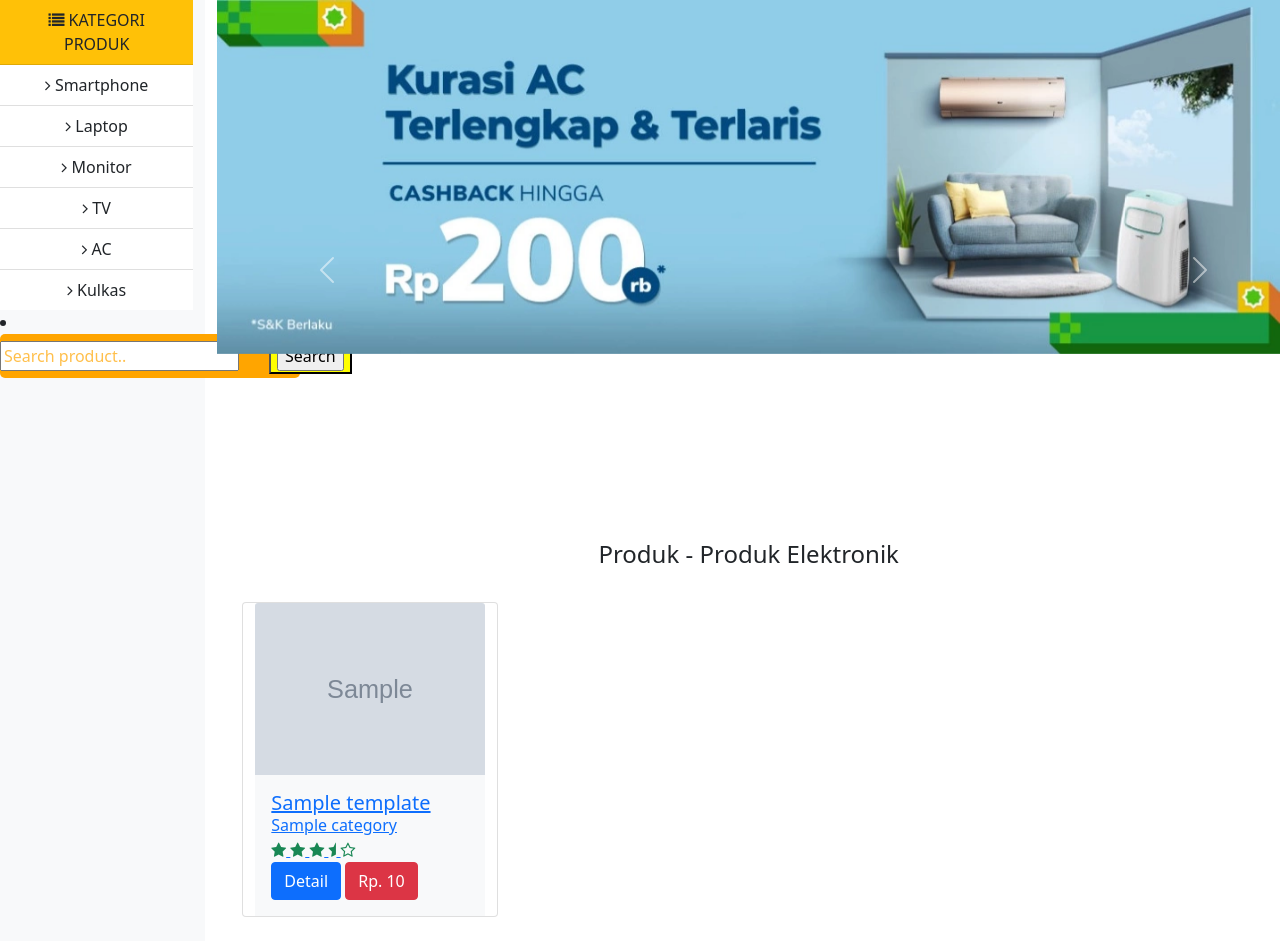
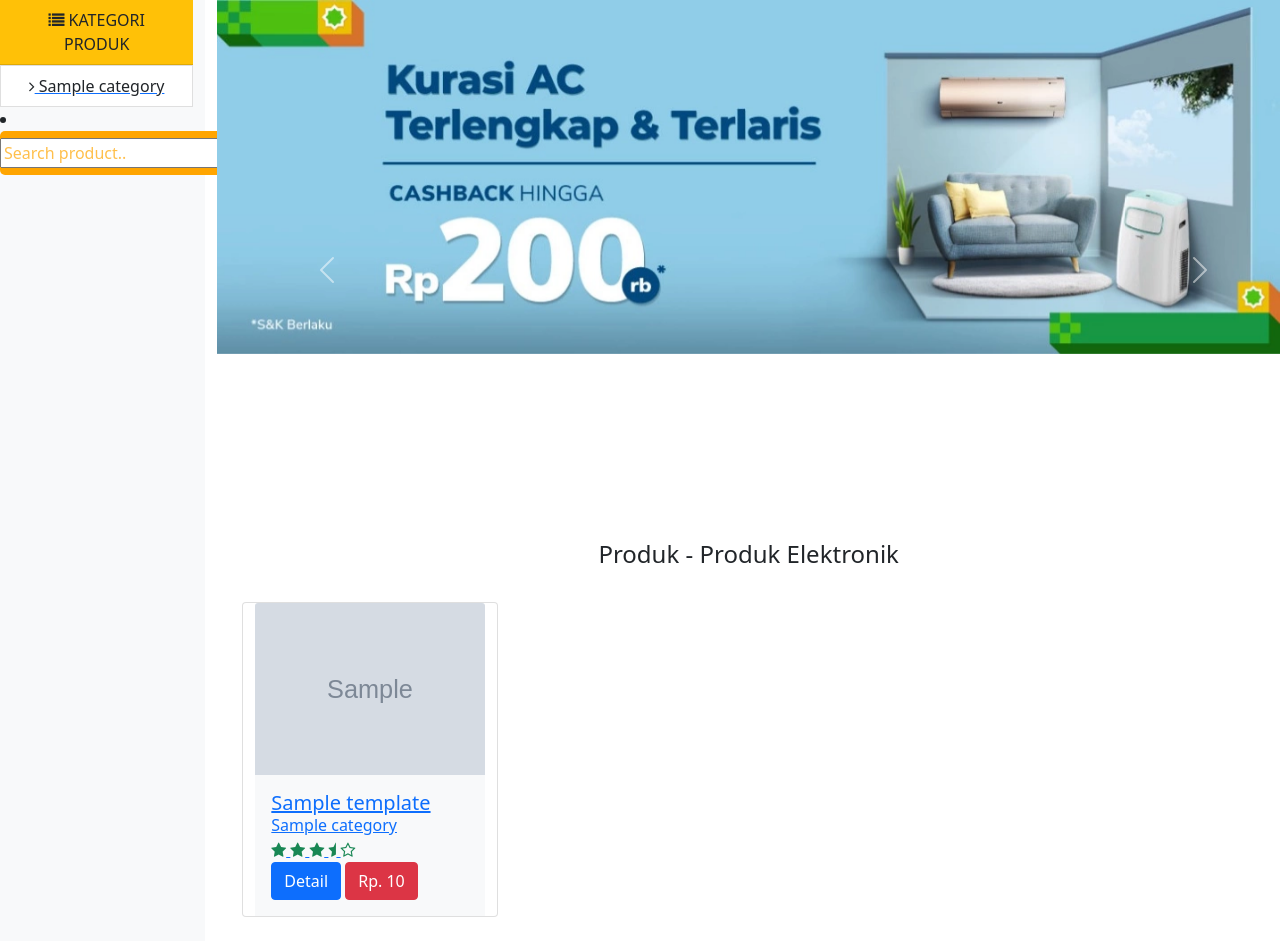
Before and after one commit to Invirent/samseng_ecommerce, a PHP site: page /php/product_listing.php in a window 1280 px wide. Shown: the part 85-1026 px from the top of the page. Run offline with PHP 8.4, Linux system fonts and the light colour scheme; tables that the repository leaves empty or names only in its code hold one stand-in row (values such as "Sample post"); grey boxes marked "Sample" are stand-in pictures; some web fonts are replaced.

Commit message:
[Add] Product Category Filter

```diff
--- a/php/product_listing.php
+++ b/php/product_listing.php
@@ -6,6 +6,15 @@
         $search = "WHERE product_template.name LIKE '%".$_GET['search']."%'";
     }else{
         $search = "";
+    }
+
+    if (isset($_GET['category'])) {
+        if ($search == ""){
+            $search = "WHERE product_template.category_id = ".$_GET['category'];
+        }
+        else{
+            $search .= " AND product_template.category_id = ".$_GET['category'];
+        }
     }
 
     function queryProductTemplate($search) {
@@ -26,6 +35,17 @@
             array_push($product_template, $row);
         }
         return $product_template;
+    }
+
+    function queryProductCategory() {
+        $connect = connectLocalDb();
+        $sql = "SELECT * FROM product_category";
+        $result = mysqli_query($connect, $sql);
+        $product_category = [];
+        while($row = mysqli_fetch_assoc($result)) {
+            array_push($product_category, $row);
+        }
+        return $product_category;
     }
 ?>
 <!DOCTYPE html>
@@ -144,12 +164,20 @@ background: yellow;
         <div class="col-md-2 bg-light">
             <ul class="list-group list-group-flush">
                 <li class="list-group-item bg-warning"><i class="fa fa-list"></i> KATEGORI PRODUK</li>
-                <li class="list-group-item"><i class="fa fa-angle-right"></i> Smartphone</li>
-                <li class="list-group-item"><i class="fa fa-angle-right"></i> Laptop</li>
-                <li class="list-group-item"><i class="fa fa-angle-right"></i> Monitor</li>
-                <li class="list-group-item"><i class="fa fa-angle-right"></i> TV</li>
-                <li class="list-group-item"><i class="fa fa-angle-right"></i> AC</li>
-                <li class="list-group-item"><i class="fa fa-angle-right"></i> Kulkas</li>
+                <?php
+                    $query = queryProductCategory();
+                    foreach ($query as $row){
+                        $categ_id = $row['id'];
+                        $category_name = $row['name'];
+                        echo "<a href='product_listing.php?category=$categ_id'>
+                            <li class='list-group-item'>
+                            <i class='fa fa-angle-right'></i>
+                            $category_name
+                            </li>
+                        </a>
+                        ";
+                    }
+                ?>
             </ul>
             <li class="nav-item">
                     <form id="form" method="GET" action="product_listing.php">
```
